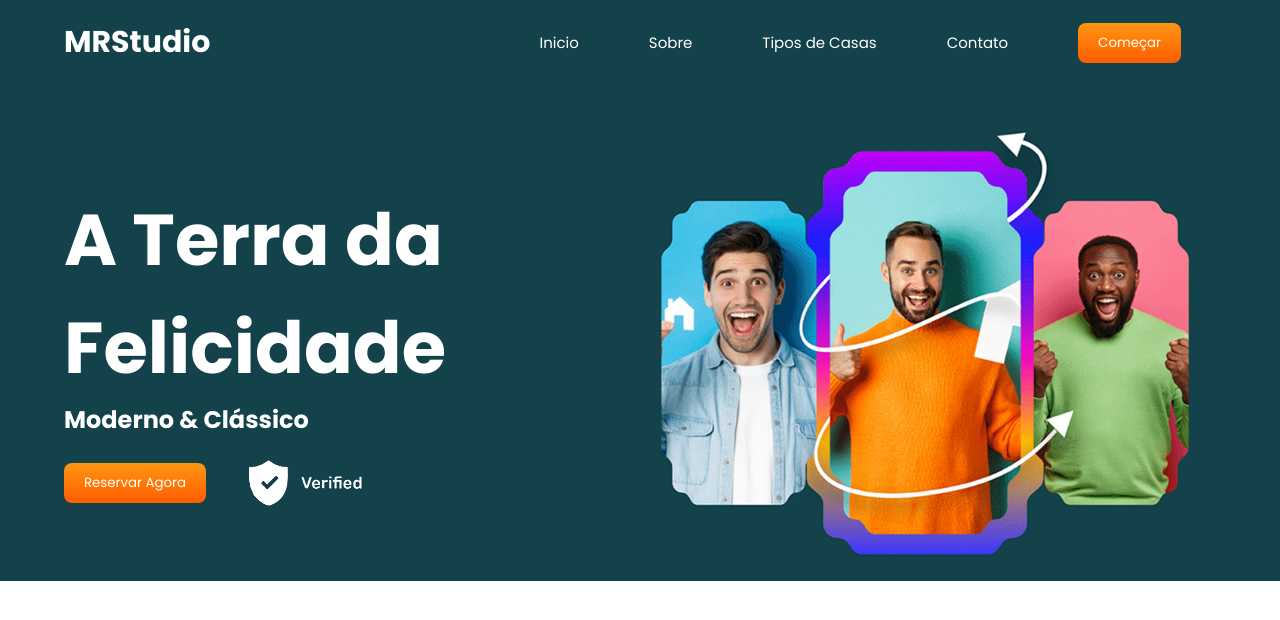
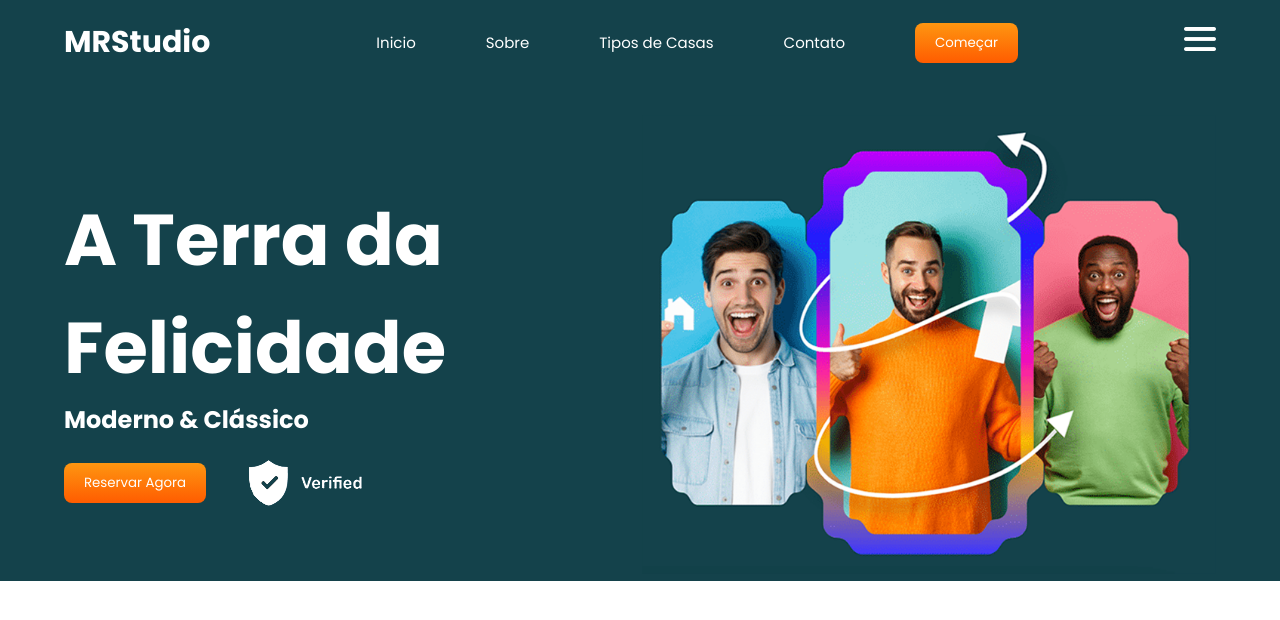
Before and after one commit to danilojduarte/WebSiteResponsivo, a plain HTML site: page index.html in a window 1280 px wide. Drawn offline with Linux system fonts and the light colour scheme.

Commit message:
Adicionando menu amburguer

```diff
--- a/index.html
+++ b/index.html
@@ -28,7 +28,9 @@
                         <li><a href="#">Contato</a></li>
                         <li><a href="#"><button class="btn-gradient">Começar</button></a></li>
                     </ul>
-
+                    <div class="menu__icon">
+                        <img src="img/menu.png" alt="menu amburguer">
+                    </div>
                 </nav>
             </div>
         </header>
```
